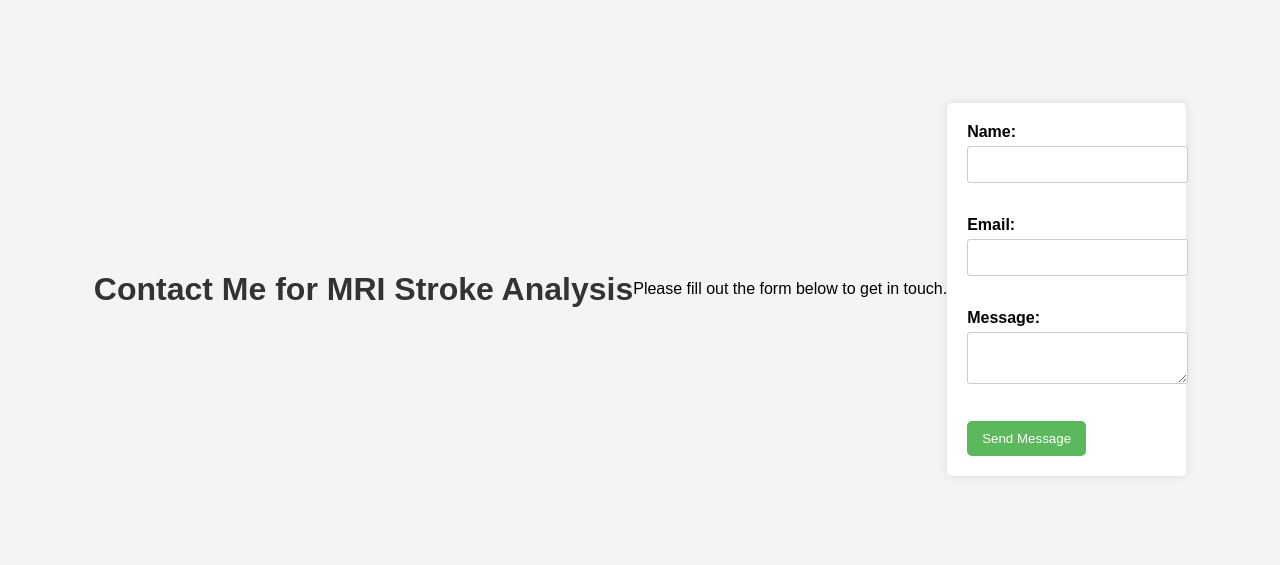
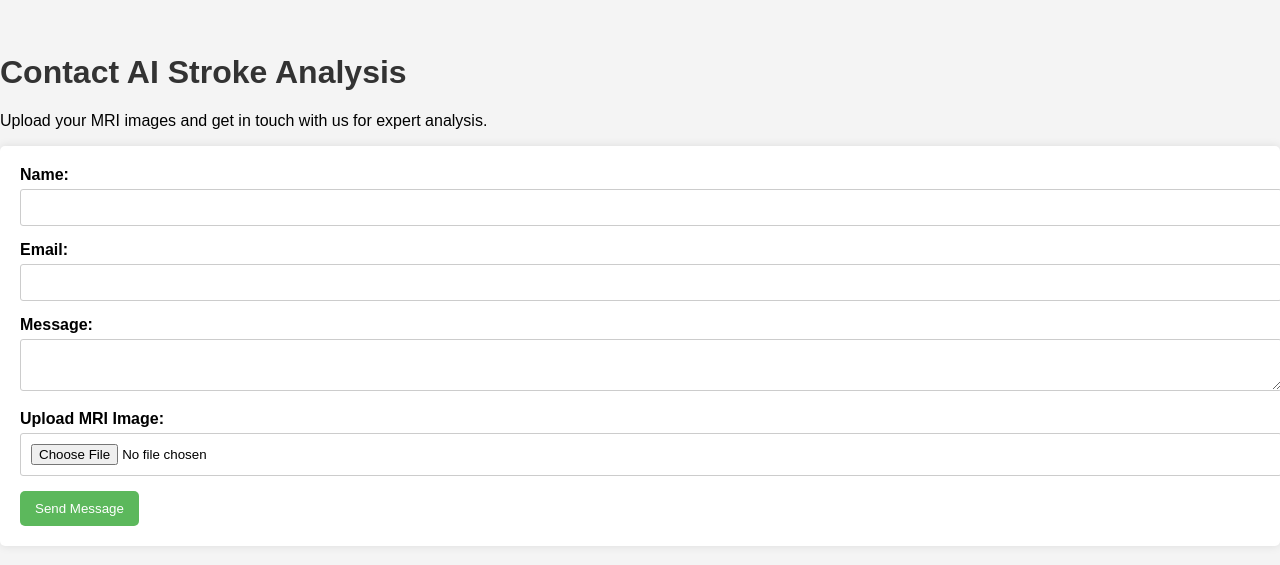
Before and after one commit to Godpooh555/contact-me, a plain HTML site: page index.html in a window 1280 px wide. Shown: the part 111-676 px from the top of the page. Drawn offline with Linux system fonts and the light colour scheme.

Commit message:
index.html

```diff
--- a/index.html
+++ b/index.html
@@ -3,20 +3,28 @@
 <head>
     <meta charset="UTF-8">
     <meta name="viewport" content="width=device-width, initial-scale=1.0">
-    <title>Contact Me - MRI Stroke Analysis</title>
+    <title>Contact AI Stroke Analysis</title>
     <link rel="stylesheet" href="styles.css">
 </head>
 <body>
-    <h1>Contact Me for MRI Stroke Analysis</h1>
-    <p>Please fill out the form below to get in touch.</p>
-    <form action="https://formspree.io/f/your-form-id" method="POST">
-        <label for="name">Name:</label><br>
-        <input type="text" id="name" name="name" required><br><br>
-        <label for="email">Email:</label><br>
-        <input type="email" id="email" name="email" required><br><br>
-        <label for="message">Message:</label><br>
-        <textarea id="message" name="message" required></textarea><br><br>
-        <button type="submit">Send Message</button>
-    </form>
+    <div class="container">
+        <h1>Contact AI Stroke Analysis</h1>
+        <p>Upload your MRI images and get in touch with us for expert analysis.</p>
+        <form id="contact-form" action="https://formspree.io/f/your-form-id" method="POST" enctype="multipart/form-data">
+            <label for="name">Name:</label>
+            <input type="text" id="name" name="name" required>
+
+            <label for="email">Email:</label>
+            <input type="email" id="email" name="email" required>
+
+            <label for="message">Message:</label>
+            <textarea id="message" name="message" required></textarea>
+
+            <label for="file">Upload MRI Image:</label>
+            <input type="file" id="file" name="file" accept="image/*" required>
+
+            <button type="submit">Send Message</button>
+        </form>
+    </div>
 </body>
 </html>
```
